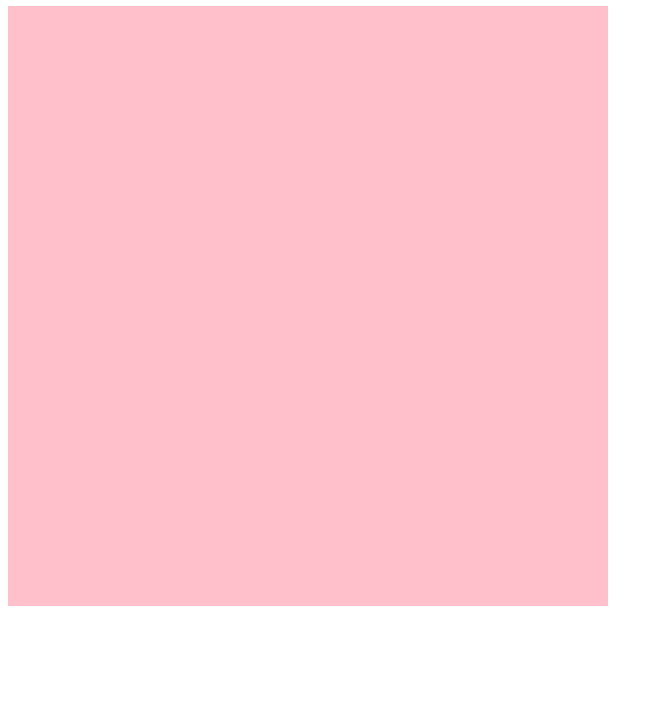
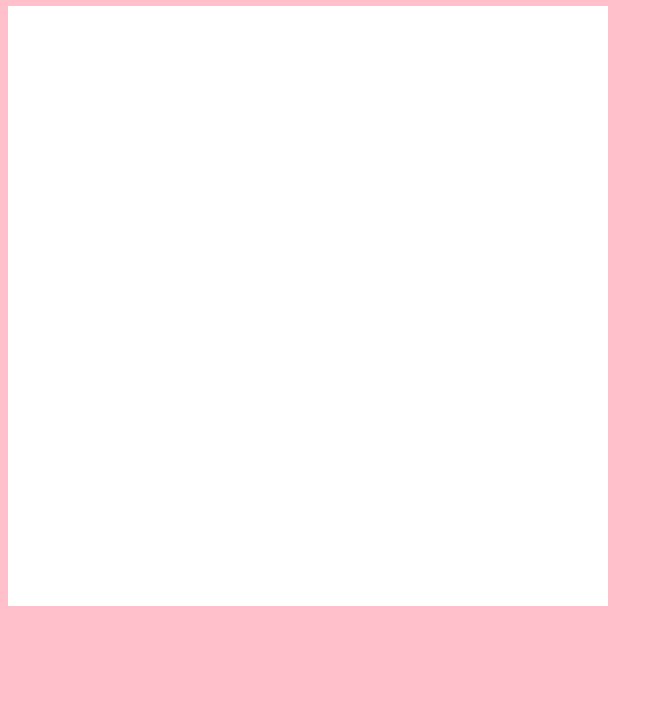
Before and after one commit to Caramel4764/etch-a-sketch, a plain HTML site: page index.html in a window 1280 px wide. Shown: the part 74-800 px from the top of the page, without its empty margins (0-663 px from the left). Drawn offline with Linux system fonts and the light colour scheme.

Commit message:
doc: add individual pixel that darken upon hover and made background color pink

```diff
--- a/script.js
+++ b/script.js
@@ -0,0 +1,11 @@
+const container = document.querySelector('#container');
+let width = 20;
+for (let i = 0; i < width; i++) {
+  for (let i = 0; i < width; i++) {
+    let newPixel = document.createElement("div");
+    newPixel.style.width = 600/width + 'px' ;
+    newPixel.style.height = 600/width + 'px';
+    newPixel.classList.add("pixel");
+    container.appendChild(newPixel);
+  }
+}
--- a/style.css
+++ b/style.css
@@ -1,9 +1,17 @@
 body {
   font-family: 'Courier New', Courier, monospace;
+  background-color: pink;
 }
-
 #container {
   width:600px;
   height:600px;
-  background-color: pink;
+  display:flex;
+  flex-wrap:wrap;
 }
+.pixel{
+  background-color: rgb(255, 255, 255);
+
+}
+.pixel:hover {
+  background-color: rgb(226, 226, 226);
+}
```
